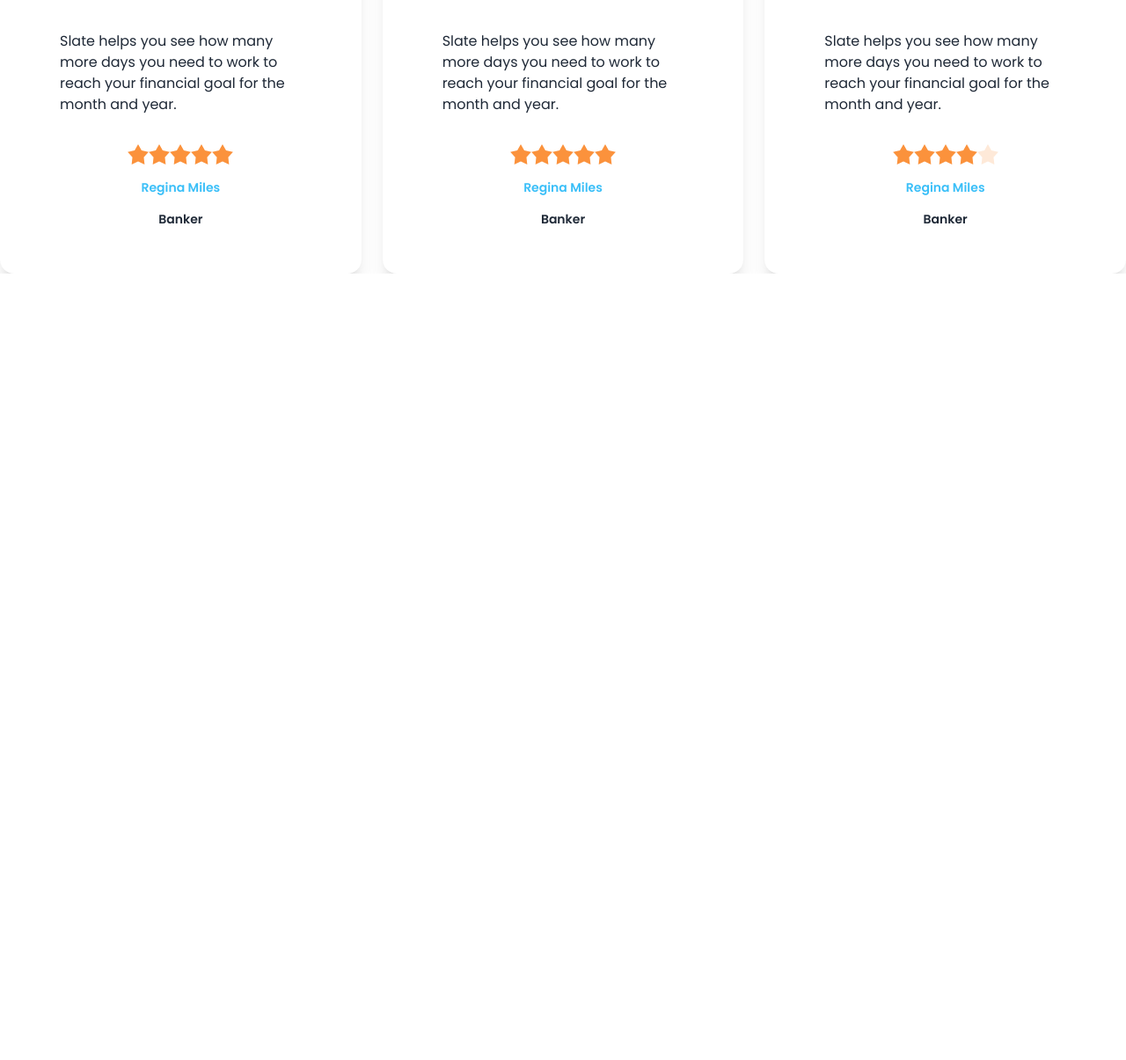
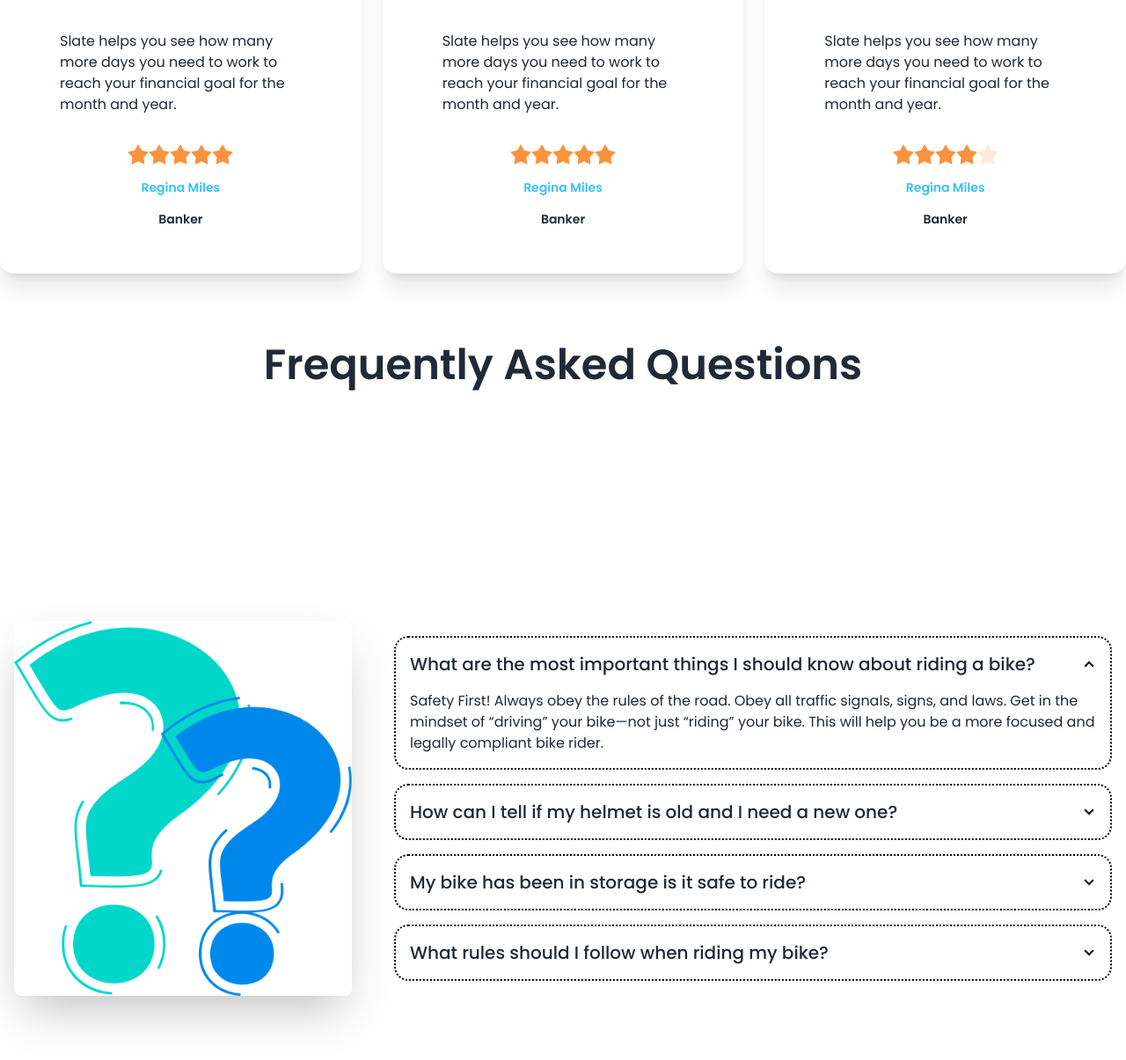
Before and after one commit to sujoydam123/bike-jone-project, a plain HTML site: page index.html in a window 1280 px wide. Shown: the part 1731-2936 px from the top of the page at 88% size. Before the commit the page ends 2042 px from the top, so only its background shows below. Drawn offline with nearby package versions, Linux system fonts and the light colour scheme.

Commit message:
third commit

```diff
--- a/index.html
+++ b/index.html
@@ -236,6 +236,57 @@
 
         </div>
       </section>
+      <!-- FAC section -->
+      <section >
+        <h1 class="text-5xl font-semibold text-center my-20">Frequently Asked Questions</h1>
+        <div class="hero min-h-screen">
+          <div class="hero-content flex-col md:flex-col-1 lg:flex-row  gap-12">
+            <img src="images/others/faq.png" class="w-3/4 lg:max-w-sm rounded-lg shadow-2xl" />
+            <div class="space-y-4">
+              <div class="collapse collapse-arrow border-2 border-dotted border-black">
+                <input type="radio" name="my-accordion-2" checked="checked" />
+                <div class="collapse-title text-xl font-medium">What are the most important things I should know about riding a bike?
+                  <Translate text="Click to open this one and close others" />
+                </div>
+                <div class="collapse-content">
+                  <p>Safety First! Always obey the rules of the road. Obey all traffic signals, signs, and laws. Get in the mindset of “driving” your bike—not just “riding” your bike. This will help you be a more focused and legally compliant bike rider.</p>
+                </div>
+              </div>
+              <div class="collapse collapse-arrow border-2 border-dotted border-black">
+                <input type="radio" name="my-accordion-2" />
+                <div class="collapse-title text-xl font-medium">
+                  How can I tell if my helmet is old and I need a new one?
+                  <Translate text="Click to open this one and close others" />
+                </div>
+                <div class="collapse-content">
+                  <p>Safety First! Always obey the rules of the road. Obey all traffic signals, signs, and laws. Get in the mindset of “driving” your bike—not just “riding” your bike. This will help you be a more focused and legally compliant bike rider.</p>
+                </div>
+              </div>
+              <div class="collapse collapse-arrow border-2 border-dotted border-black">
+                <input type="radio" name="my-accordion-2" />
+                <div class="collapse-title text-xl font-medium">
+                  My bike has been in storage is it safe to ride?
+                  <Translate text="Click to open this one and close others" />
+                </div>
+                <div class="collapse-content">
+                  <p>Safety First! Always obey the rules of the road. Obey all traffic signals, signs, and laws. Get in the mindset of “driving” your bike—not just “riding” your bike. This will help you be a more focused and legally compliant bike rider.</p>
+                </div>
+              </div>
+              <div class="collapse collapse-arrow border-2 border-dotted border-black">
+                <input type="radio" name="my-accordion-2" />
+                <div class="collapse-title text-xl font-medium">
+                  What rules should I follow when riding my bike?
+                  <Translate text="Click to open this one and close others" />
+                </div>
+                <div class="collapse-content">
+                  <p>Safety First! Always obey the rules of the road. Obey all traffic signals, signs, and laws. Get in the mindset of “driving” your bike—not just “riding” your bike. This will help you be a more focused and legally compliant bike rider.</p>
+                </div>
+              </div>
+            </div>
+          </div>
+        </div>
+
+      </section>
 
     </main>
     <footer>
```
